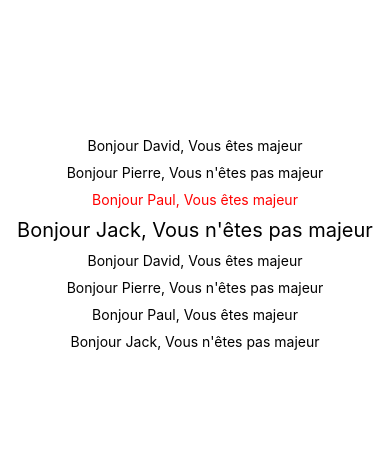
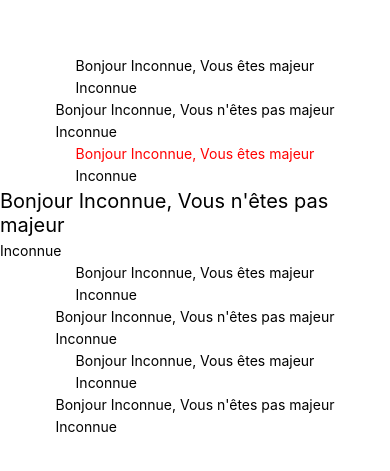
Before and after one commit to Djeg/book-library-native-app, a React Native app: screen / in a window 390 px wide. Shown: the part 179-650 px from the top of the page. Built offline with nearby package versions, Linux system fonts and the light colour scheme.

Commit message:
Add ternary operator

```diff
--- a/App.js
+++ b/App.js
@@ -6,14 +6,14 @@ import { Hello } from './src/Hello'
 export default function App() {
   return (
     <View style={styleSheet.container}>
-      <Hello name="David" age="30" />
-      <Hello name="Pierre" age="12" />
-      <Hello style={styleSheet.red} name="Paul" age="32" />
-      <Hello style={styleSheet.bigText} name="Jack" age="16" />
-      <Hello name="David" age="30" />
-      <Hello name="Pierre" age="12" />
-      <Hello name="Paul" age="32" />
-      <Hello name="Jack" age="16" />
+      <Hello age="30" />
+      <Hello age="12" />
+      <Hello style={styleSheet.red} age="32" />
+      <Hello style={styleSheet.bigText} age="16" />
+      <Hello age="30" />
+      <Hello age="12" />
+      <Hello age="32" />
+      <Hello age="16" />
       <StatusBar style="auto" />
     </View>
   );
--- a/src/Hello.js
+++ b/src/Hello.js
@@ -1,12 +1,23 @@
-import React from 'react'
-import { Text, StyleSheet } from 'react-native';
+import React, { useState } from 'react'
+import { Text, StyleSheet, TextInput, View } from 'react-native';
 
-export const Hello = ({ name, age, style }) => {
-  if (age >= 18) {
-    return <Text style={[styleSheet.helloText, style]}>Bonjour {name}, Vous êtes majeur</Text>
-  }
+const majorText = (age) =>
+  age >= 18
+    ? age >= 50
+      ? "Vous êtes un majeur senior !"
+      : "Vous êtes majeur"
+    : "Vous n'êtes pas majeur"
 
-  return <Text style={[styleSheet.helloText, style]}>Bonjour {name}, Vous n'êtes pas majeur</Text>
+export const Hello = ({ age, style }) => {
+  const [ name, setName ] = useState('Inconnue')
+  const majorSentence = majorText(age)
+
+  return (
+    <View>
+      <Text style={[styleSheet.helloText, style]}>Bonjour {name}, {majorSentence}</Text>
+      <TextInput placeholder="Renseigner votre nom" value={name} onChangeText={setName} />
+    </View>
+  )
 }
 
 const styleSheet = StyleSheet.create({
```
Also changed, not shown: doc/variables.js (+10 -0 lines), 1 other file (tests, documents, lock files or other folders).
